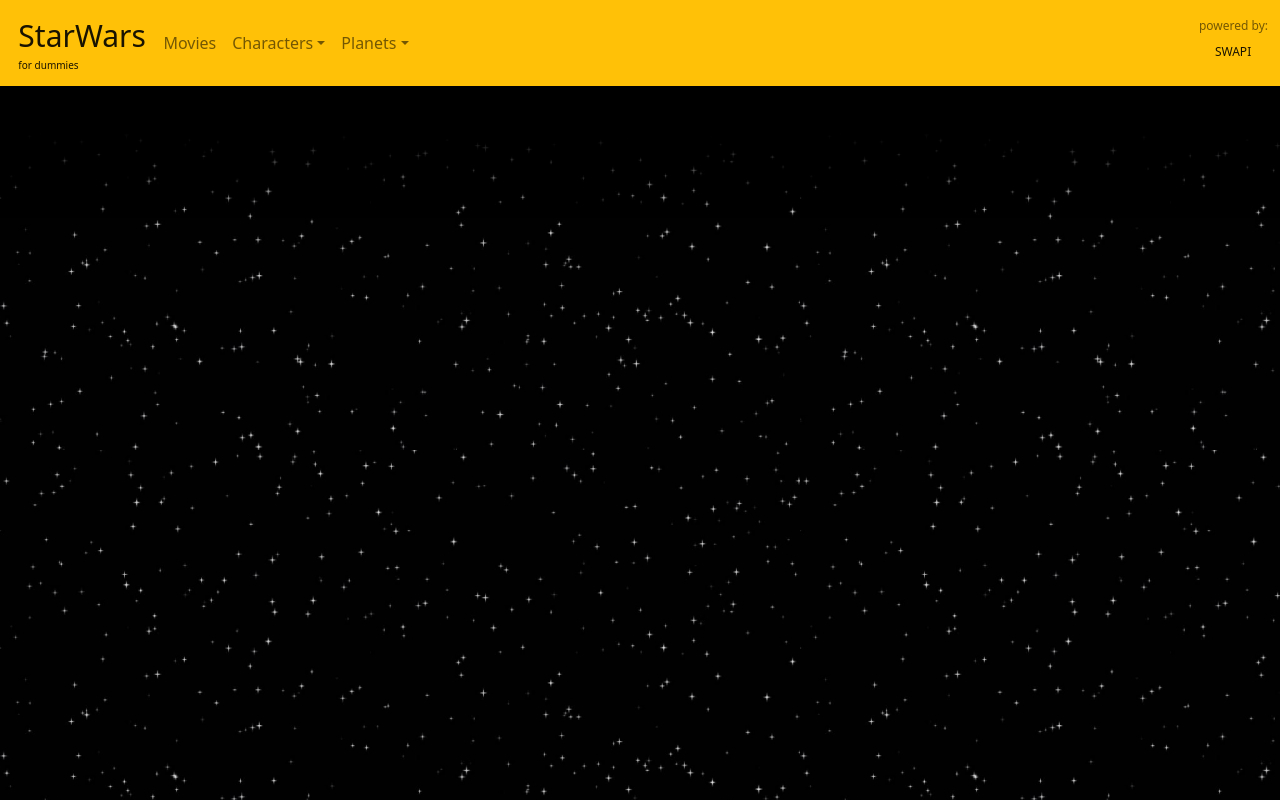
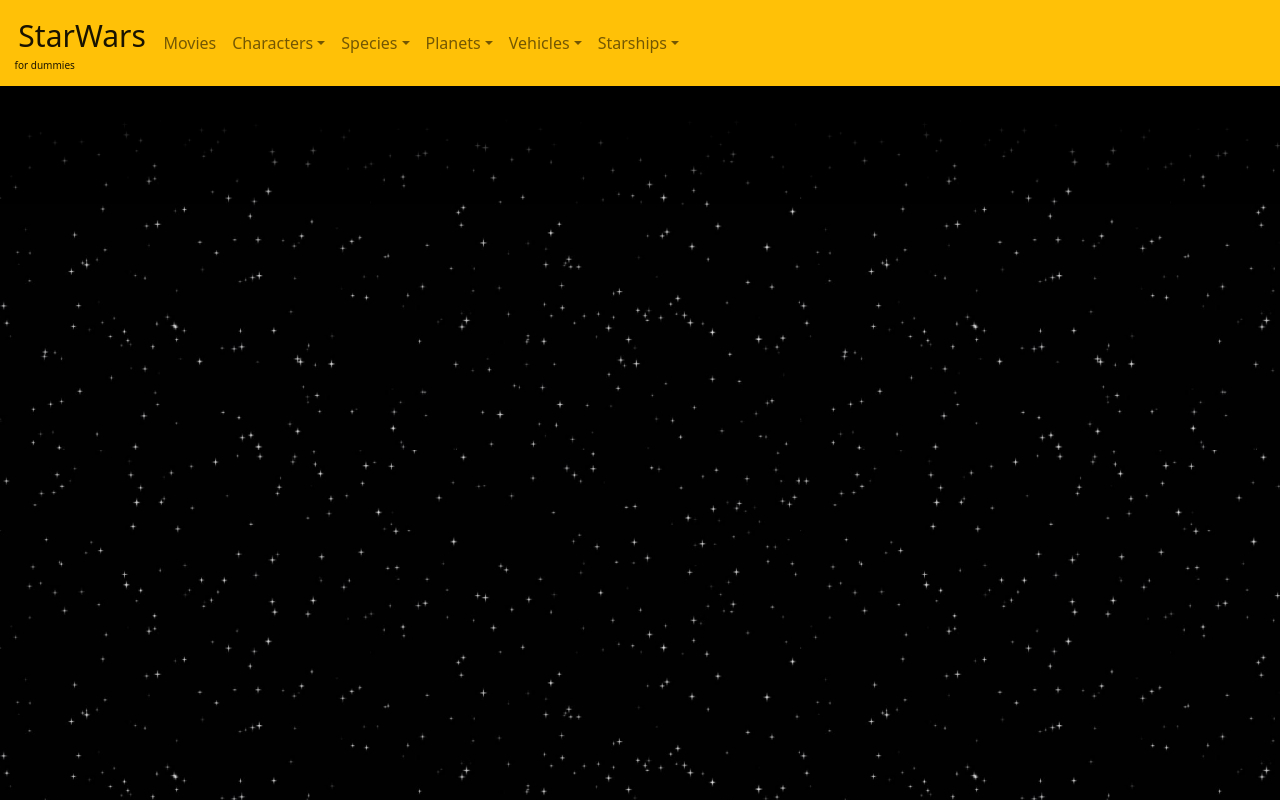
Before and after one commit to timrusin/StarWarsForDummies, a React (Create React App) app in the folder application/: page / in a window 1280 px wide. Shown: the top 800 px of the page. Built offline with nearby package versions, Linux system fonts and the light colour scheme.

Commit message:
added all of the other categories in process of cleaning up

```diff
--- a/application/src/App.js
+++ b/application/src/App.js
@@ -1,5 +1,4 @@
 import React, { Route, Routes } from 'react-router-dom'
-import 'bootstrap/dist/css/bootstrap.min.css';
 import Navigation from './Components/Navigation'
 import Home from './Pages/Home'
 import Characters from './Pages/Characters'
--- a/application/src/CSS/CharacterCard.css
+++ b/application/src/CSS/CharacterCard.css
@@ -38,3 +38,9 @@ button:hover{
   display: flex;
 justify-content: center;
 }
+
+.info-btn{
+  margin-top: 5px;
+  font-size: .75em;
+  background: transparent;
+}
--- a/application/src/CSS/Navigation.css
+++ b/application/src/CSS/Navigation.css
@@ -13,8 +13,9 @@
 .dummies{
     font-size: 10px;
     margin-right: 20px;
-    margin-left: 5%;
+    margin-left: 2%;
 }
+
 
 .star-wars{
     font-size: 1.5em;
@@ -23,6 +24,6 @@
 
 .drop-down{
     background-color: rgba(171, 171, 171, 0.892);
-    width: 20px;
+    width: 10px;
 
 }
--- a/application/src/Components/Navigation.jsx
+++ b/application/src/Components/Navigation.jsx
@@ -1,31 +1,30 @@
-import React from "react";
-import { Link } from "react-router-dom";
+import React, { useState} from "react";
 import '../CSS/Navigation.css'
+import 'bootstrap/dist/css/bootstrap.min.css';
 import { Container, Navbar, NavbarBrand, NavbarToggler, Collapse, Nav, NavItem, NavLink, UncontrolledDropdown, DropdownMenu, DropdownItem, NavbarText, DropdownToggle } from "reactstrap";
 
+const Navigation = ()=>{
+    const [ navExpand, setNavExpand ] = useState(false)
 
-const Navigation = ()=>{
     return(
-
-    <Navbar className="nav-bar" color="warning" expand="sm" fixed="top" light>
+    <Navbar className="nav-bar" color="warning" expand="md" fixed="top" light>
         <NavbarBrand href="/">
         <div className="star-wars">StarWars</div>
         <div className="dummies">for dummies</div>
         </NavbarBrand>
-        {/* <NavbarToggler onClick={function noRefCheck(){}} /> */}
-        {/* <Collapse navbar> */}
+        <NavbarToggler onClick={()=> setNavExpand(!navExpand)}/>
+        <Collapse navbar isOpen={ navExpand }>
         <Nav className="me-auto" navbar>
-
             <NavItem>
                 <NavLink href="/Movies/">
                     Movies
                 </NavLink>
             </NavItem>
 
-            <UncontrolledDropdown inNavbar nav>
-            <DropdownToggle caret nav> Characters</DropdownToggle>
+            <UncontrolledDropdown inNavbar nav >
+            <DropdownToggle  caret nav>Characters</DropdownToggle>
             <DropdownMenu end className="drop-down">
-                <DropdownItem>
+                <DropdownItem >
                 <NavLink href='/characters/page1'>Page1</NavLink>
                 </DropdownItem>
                 <DropdownItem>
@@ -55,8 +54,26 @@ const Navigation = ()=>{
             </DropdownMenu>
             </UncontrolledDropdown>
 
+            <UncontrolledDropdown inNavbar nav >
+            <DropdownToggle  caret nav>Species</DropdownToggle>
+            <DropdownMenu end className="drop-down">
+                <DropdownItem >
+                <NavLink href='/species/page1'>Page1</NavLink>
+                </DropdownItem>
+                <DropdownItem>
+                <NavLink href='/species/page2'>Page2</NavLink>
+                </DropdownItem>
+                <DropdownItem>
+                <NavLink href='/species/page3'>Page3</NavLink>
+                </DropdownItem>
+                <DropdownItem>
+                <NavLink href='/species/page4'>Page4</NavLink>
+                </DropdownItem>
+            </DropdownMenu>
+            </UncontrolledDropdown>
+
             <UncontrolledDropdown inNavbar nav>
-            <DropdownToggle caret nav> Planets</DropdownToggle>
+            <DropdownToggle caret nav>Planets</DropdownToggle>
                 <DropdownMenu end className="drop-down">
                     <DropdownItem>
                     <NavLink href='/planets/page1'>Page1</NavLink>
@@ -79,15 +96,46 @@ const Navigation = ()=>{
                 </DropdownMenu>
             </UncontrolledDropdown>
 
+            <UncontrolledDropdown inNavbar nav>
+            <DropdownToggle caret nav>Vehicles</DropdownToggle>
+                <DropdownMenu end className="drop-down">
+                    <DropdownItem>
+                    <NavLink href='/vehciles/page1'>Page1</NavLink>
+                    </DropdownItem>
+                    <DropdownItem>
+                    <NavLink href='/vehciles/page2'>Page2</NavLink>
+                    </DropdownItem>
+                    <DropdownItem>
+                    <NavLink href='/vehciles/page3'>Page3</NavLink>
+                    </DropdownItem>
+                    <DropdownItem>
+                    <NavLink href='/vehciles/page4'>Page4</NavLink>
+                    </DropdownItem>
+                </DropdownMenu>
+            </UncontrolledDropdown>
+
+            <UncontrolledDropdown inNavbar nav>
+            <DropdownToggle caret nav>Starships</DropdownToggle>
+                <DropdownMenu end className="drop-down">
+                    <DropdownItem>
+                    <NavLink href='/starships/page1'>Page1</NavLink>
+                    </DropdownItem>
+                    <DropdownItem>
+                    <NavLink href='/starships/page2'>Page2</NavLink>
+                    </DropdownItem>
+                    <DropdownItem>
+                    <NavLink href='/starships/page3'>Page3</NavLink>
+                    </DropdownItem>
+                    <DropdownItem>
+                    <NavLink href='/starships/page4'>Page4</NavLink>
+                    </DropdownItem>
+                </DropdownMenu>
+            </UncontrolledDropdown>
 
 
             </Nav>
-        <NavbarText className="swapi">
-            powered by:<NavLink href="https://swapi.dev/" target="new">SWAPI</NavLink>
-        </NavbarText>
-        {/* </Collapse> */}
+        </Collapse>
     </Navbar>
-
     )
 }
 export default Navigation
--- a/application/src/Pages/Characters.jsx
+++ b/application/src/Pages/Characters.jsx
@@ -1,7 +1,9 @@
 import React, { useState, useEffect } from "react";
 import '../CSS/CharacterCard.css'
-import { Container, Spinner } from "reactstrap";
+import { Container, Spinner, Button } from "reactstrap";
 import { Link } from "react-router-dom";
+
+
 const Characters = ()=>{
 
    const [characters, setCharacters]= useState()
@@ -23,6 +25,7 @@ const Characters = ()=>{
     console.log(characters)
     const charactersArray = characters.results
     console.log(charactersArray)
+
 
     return(
     <Container>
--- a/application/src/Pages/Home.jsx
+++ b/application/src/Pages/Home.jsx
@@ -18,7 +18,7 @@ const Home = ()=>{
          </div>
          <div className="crawl-sections">
          Star Wars for Dummies can be a great resource to learn about Characters from the films, planets,
-         weapons, starships, and even just the films themselves. (First six episodes)
+         species, starships, and even just the films themselves. (First six episodes)
          </div>
          <div className="crawl-sections">
          Star Wars for Dummies can also be enjoyed by Star Wars enthusiasts as well.
--- a/application/src/index.css
+++ b/application/src/index.css
@@ -11,3 +11,7 @@ code {
   font-family: source-code-pro, Menlo, Monaco, Consolas, 'Courier New',
     monospace;
 }
+
+main{
+  margin-top: 82px;
+}
```
Also changed, not shown: application/package.json (+37 -1 lines), application/src/Components/CharacterCard.jsx (deleted, +0 -13 lines). Lines whose indentation alone changed are shown as unchanged.
